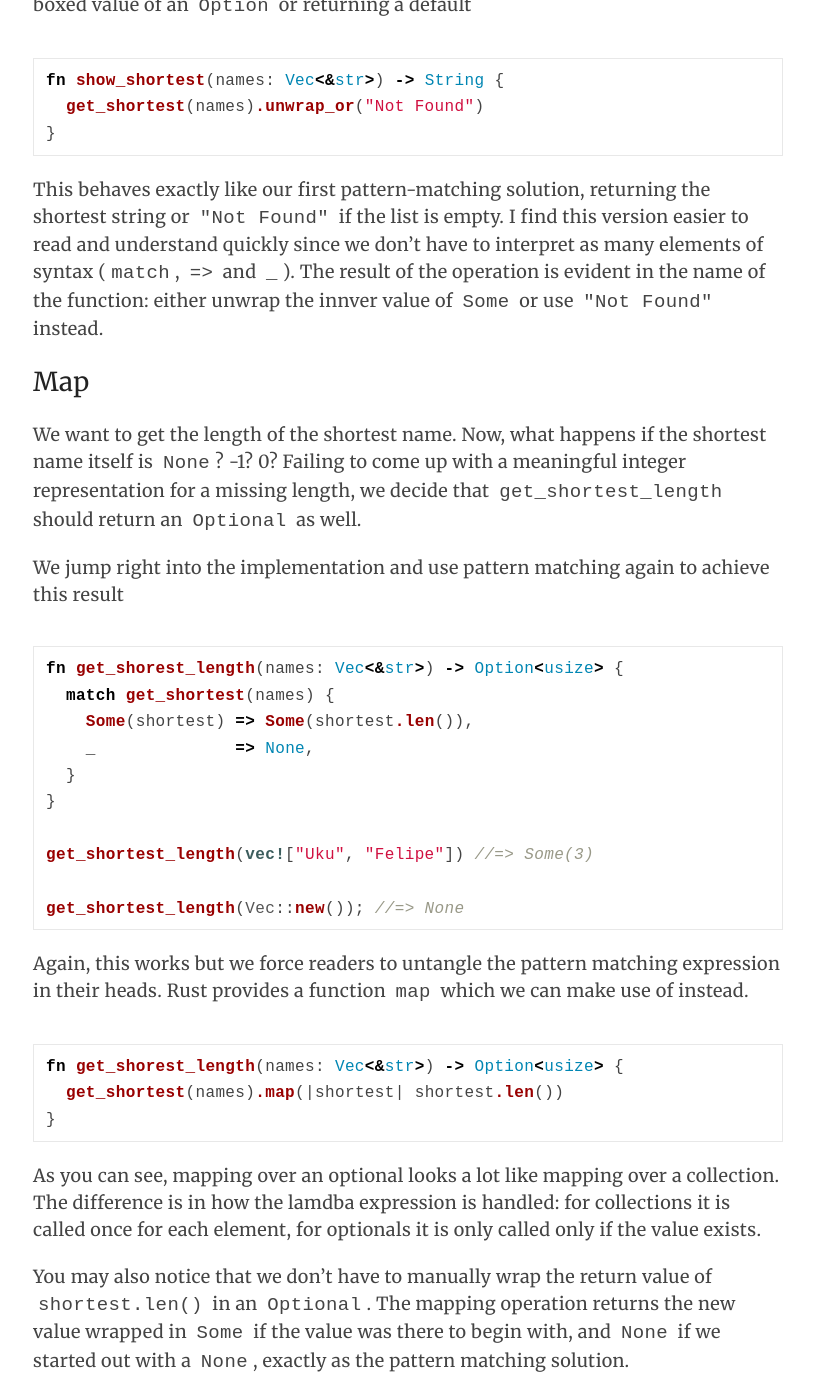
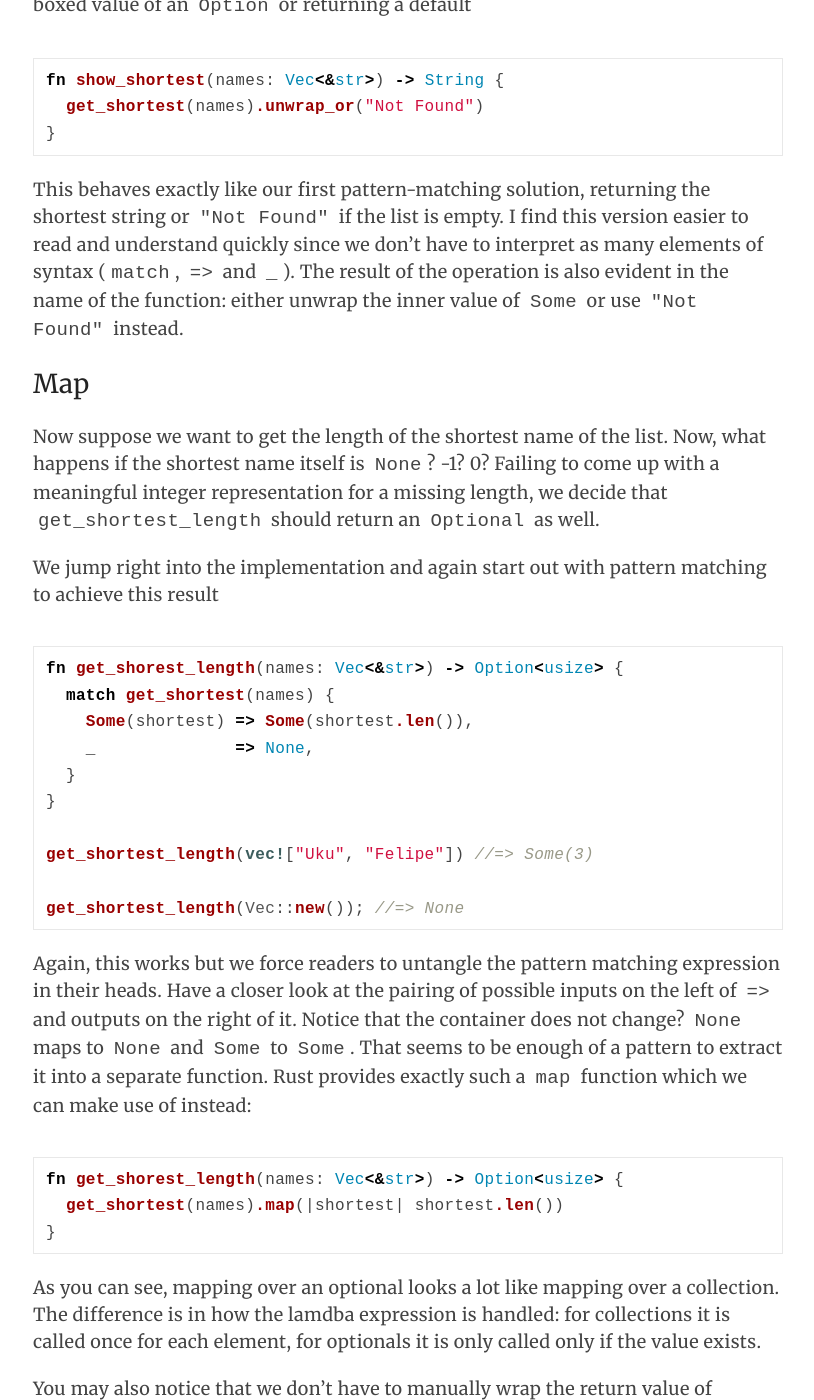
Before and after one commit to ukutaht/blog, a Jekyll site: the page built from _posts/2015-03-16-using-the-option-type-effectively.md, in a window 1280 px wide and 1400 px high, scrolled down 1258 px. Shown: the whole window, without its empty margins (232-1046 px from the left). Built offline with Jekyll 4.4.1, drawn with Linux system fonts in a browser that asks for light colours; nearby versions of some CDN libraries; Markdown is read by kramdown in place of the engine named in the settings.

Commit message:
Add a little prequel to map

````diff
--- a/_posts/2015-03-16-using-the-option-type-effectively.md
+++ b/_posts/2015-03-16-using-the-option-type-effectively.md
@@ -53,14 +53,15 @@ fn show_shortest(names: Vec<&str>) -> String {
 This behaves exactly like our first pattern-matching solution, returning the shortest string or `"Not Found"` if the list
 is empty. I find this version easier to read and understand quickly since we don't have to interpret as many
 elements of syntax (`match`, `=>` and `_`).
-The result of the operation is evident in the name of the function: either unwrap the innver value of `Some` or use `"Not Found"` instead.
+The result of the operation is also evident in the name of the function: either unwrap the inner value of `Some` or use `"Not Found"` instead.
 
 ### Map
 
-We want to get the length of the shortest name. Now, what happens if the shortest name itself is `None`? -1? 0?
+Now suppose we want to get the length of the shortest name of the list.
+Now, what happens if the shortest name itself is `None`? -1? 0?
 Failing to come up with a meaningful integer representation for a missing length, we decide that `get_shortest_length` should return an `Optional` as well.
 
-We jump right into the implementation and use pattern matching again to achieve this result
+We jump right into the implementation and again start out with pattern matching to achieve this result
 
 ```rust
 fn get_shorest_length(names: Vec<&str>) -> Option<usize> {
@@ -76,8 +77,11 @@ get_shortest_length(Vec::new()); //=> None
 ```
 
 Again, this works but we force readers to untangle the pattern matching expression in their
-heads. Rust provides a function `map` which we can make use of instead.
-
+heads.
+Have a closer look at the pairing of possible inputs on the left of `=>` and outputs on the right of it.
+Notice that the container does not change? `None` maps to `None` and `Some` to `Some`.
+That seems to be enough of a pattern to extract it into a separate function.
+Rust provides exactly such a `map` function which we can make use of instead:
 ```rust
 fn get_shorest_length(names: Vec<&str>) -> Option<usize> {
   get_shortest(names).map(|shortest| shortest.len())
````
